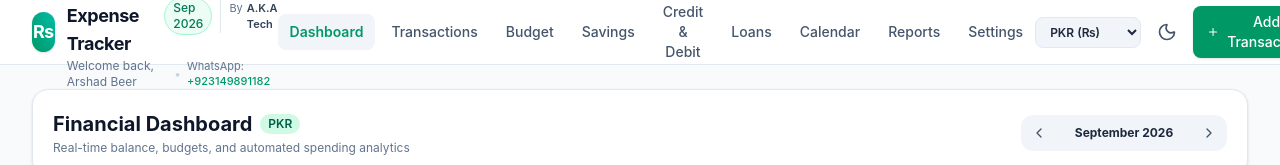
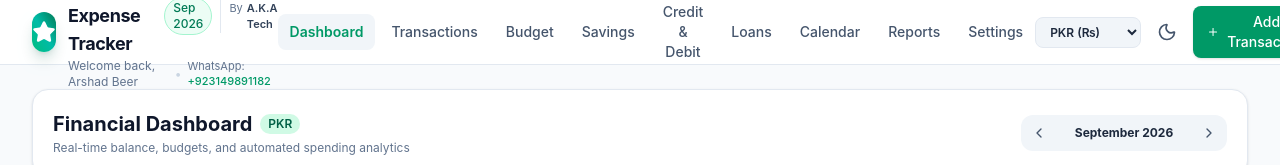
Before and after one commit to arshadldbr/Smart-Expense, a React (Vite) app: page / in a window 1280 px wide. Shown: the top 165 px of the page. Built offline with nearby package versions, Linux system fonts and the light colour scheme.

Commit message:
Update via Repo Sync

```diff
--- a/src/components/Navigation.tsx
+++ b/src/components/Navigation.tsx
@@ -15,6 +15,7 @@ import {
   Sun,
   Moon,
   X,
+  Star,
 } from 'lucide-react';
 import { ViewTab, UserProfile, CurrencyCode } from '../types';
 import { SUPPORTED_CURRENCIES } from '../constants/currencies';
@@ -66,8 +67,8 @@ export const Navigation: React.FC<NavigationProps> = ({
       >
         <div className="max-w-7xl mx-auto px-4 sm:px-6 lg:px-8 h-16 flex items-center justify-between">
           <div className="flex items-center gap-3">
-            <div className="w-10 h-10 rounded-xl bg-gradient-to-tr from-emerald-600 to-teal-500 flex items-center justify-center text-white shadow-sm font-bold text-lg tracking-tight">
-              ₨
+            <div className="w-10 h-10 rounded-xl bg-gradient-to-tr from-emerald-500 via-teal-500 to-emerald-700 flex items-center justify-center text-white shadow-lg shadow-emerald-900/20">
+              <Star className="w-6 h-6" fill="currentColor" strokeWidth={1.5} />
             </div>
             <div>
               <div className="flex items-center gap-2">
```
